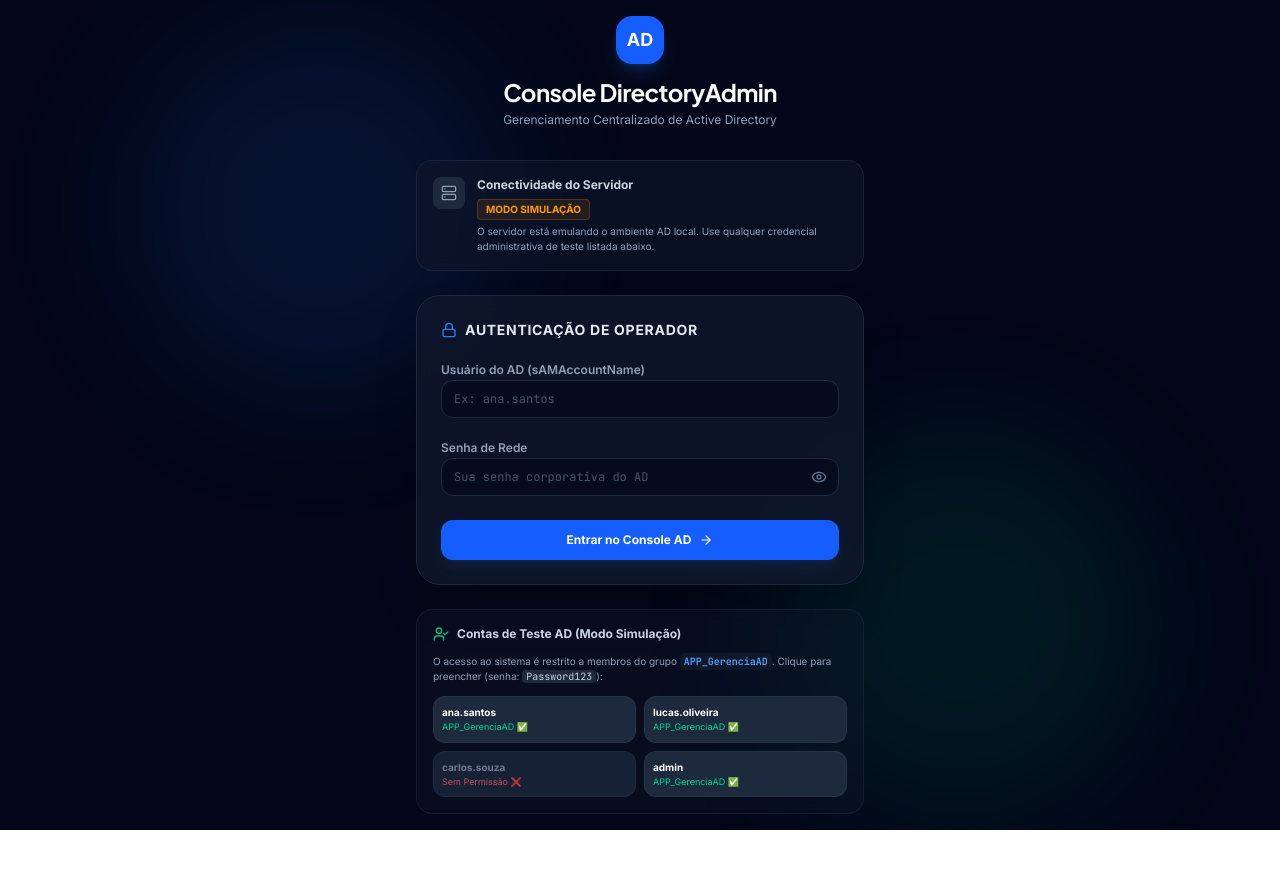
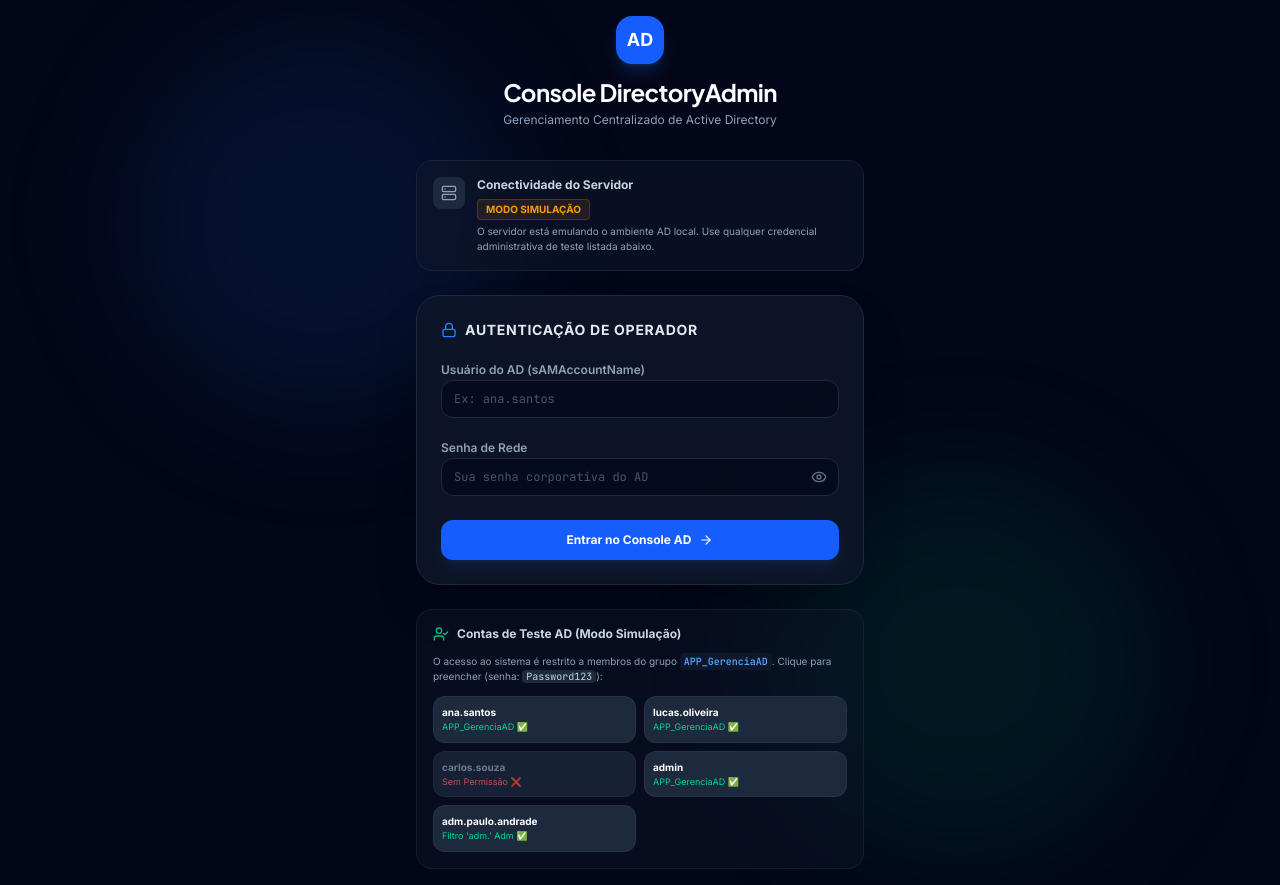
Before and after one commit to Paulo-CSA/Gerenciador-AD, a React (Vite) app: page / in a window 1280 px wide. Before the commit the page ends 830 px from the top, so only its background shows below. Built offline with nearby package versions, Linux system fonts and the light colour scheme; no server answers.

Commit message:
feat: add support for administrative accounts
Update server logic to recognize 'adm.' and 'admin.' prefixes as administrative users, add Paulo Andrade to the database, and include a quick-fill option in the login component.

```diff
--- a/ad_database.json
+++ b/ad_database.json
@@ -289,6 +289,30 @@
       "passwordNeverExpires": false,
       "userCannotChangePassword": false,
       "logonScript": ""
+    },
+    {
+      "id": "13",
+      "name": "Paulo Andrade",
+      "username": "adm.paulo.andrade",
+      "email": "adm.paulo.andrade@empresa.com.br",
+      "department": "Tecnologia da Informação",
+      "ou": "OU=Administradores,OU=Usuarios,DC=empresa,DC=local",
+      "title": "Administrador de Redes Sênior",
+      "status": "Ativa",
+      "createdDate": "2024-01-10",
+      "lastLogon": "2026-06-30",
+      "pwdLastSet": "2026-06-15",
+      "pwdExpired": false,
+      "accountExpires": null,
+      "memberOf": [
+        "GG-TI-Infra",
+        "Domain Users"
+      ],
+      "phone": "(11) 99999-8888",
+      "mustChangePwd": false,
+      "passwordNeverExpires": true,
+      "userCannotChangePassword": false,
+      "logonScript": "ti_tools.bat"
     }
   ],
   "logs": [
--- a/server.ts
+++ b/server.ts
@@ -210,6 +210,18 @@ function extractOU(dn: string, fallbackDepartment: string = "Geral"): string {
 
 function isUserAdministrative(user: any): boolean {
   if (!user || !user.username) return false;
+
+  const usernameLower = user.username.toLowerCase();
+
+  // Permitir acesso para contas de administrador que começam com adm. ou admin.
+  if (
+    usernameLower === "admin" ||
+    usernameLower === "administrator" ||
+    usernameLower.startsWith("adm.") ||
+    usernameLower.startsWith("admin.")
+  ) {
+    return true;
+  }
 
   if (user.memberOf && Array.isArray(user.memberOf)) {
     return user.memberOf.some((grp: string) => {
--- a/src/components/Login.tsx
+++ b/src/components/Login.tsx
@@ -253,6 +253,13 @@ export default function Login({ onLoginSuccess }: LoginProps) {
                 <span className="font-bold text-white truncate">admin</span>
                 <span className="text-emerald-400 text-[9px] truncate">APP_GerenciaAD ✅</span>
               </button>
+              <button
+                onClick={() => handleQuickFill('adm.paulo.andrade')}
+                className="p-2 bg-slate-800 hover:bg-slate-700 border border-slate-700/50 rounded-xl text-left text-slate-300 transition-colors flex flex-col cursor-pointer"
+              >
+                <span className="font-bold text-white truncate">adm.paulo.andrade</span>
+                <span className="text-emerald-400 text-[9px] truncate">Filtro 'adm.' Adm ✅</span>
+              </button>
             </div>
           </motion.div>
         )}
```
